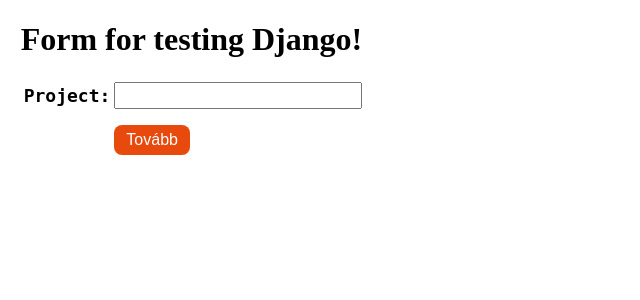
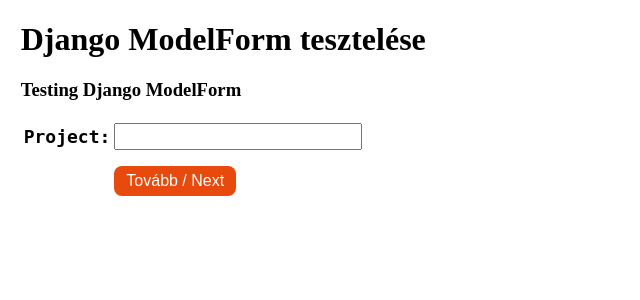
Before and after one commit to grbeno/django-form-example, a Django app: page /form/ in a window 1280 px wide. Shown: the part 84-384 px from the top of the page, without its empty margins (0-640 px from the left). Run offline with Django 3.2, Linux system fonts and the light colour scheme.

Commit message:
deployModelFormTesting

```diff
--- a/templates/base.html
+++ b/templates/base.html
@@ -17,7 +17,7 @@
 	font-size: 20px;
 	color: #2F4F4F;
 }
-h1 {
+h1, h3 {
 	padding-left: 1%;
 }
 input[type=text],input[type=number] {
--- a/templates/form.html
+++ b/templates/form.html
@@ -1,24 +1,25 @@
 {% extends 'base.html' %}
 {% block content %}
-<h1>Form for testing Django!</h1>
+<h1>Django ModelForm tesztelése</h1>
+<h3>Testing Django ModelForm</h3>
 
 <form action = '/results/' method = "post">
 	<div id="form1">{% csrf_token %}
 		<table>
 			{{form1.as_table}}
-			<tr><th></th><td><input type="submit" name="f1" value="Tovább" onclick="displayForm();"></td></tr>
+			<tr><th></th><td><input type="submit" name="f1" value="Tovább / Next" onclick="displayForm();"></td></tr>
 		</table>
 	</div>
 	<div id="form2">{% csrf_token %}
 		<table>
 			{{form2.as_table}}
-			<tr><th></th><td><input type="submit" name="f2" value="Tovább" onclick="displayForm();"></td></tr>
+			<tr><th></th><td><input type="submit" name="f2" value="Tovább / Next" onclick="displayForm();"></td></tr>
 		</table>
 	</div>
 	<div id="form3">{% csrf_token %}
 		<table>
 			{{form3.as_table}}
-			<tr><th></th><td><input type="submit" name="f3" value="Tovább" onclick="displayForm();"></td></tr>
+			<tr><th></th><td><input type="submit" name="f3" value="Eredmények / Results" onclick="displayForm();"></td></tr>
 		</table>
 	</div>
 </form>
@@ -56,7 +57,7 @@
 		var nextForm = actlForm.slice(0,-1) + String(parseInt(actlForm.substr(actlForm.length-1))+1);
 
 		if (checkInput(div) != 0)
-			return alert(" Az űrlapot ki kell tölteni! ");
+			return alert("Figyelem: űres mező! / Warning: empty field! ");
 		else {
 			var disapp = document.getElementById(actlForm);
 			disapp.style.display = "none";
--- a/templates/results.html
+++ b/templates/results.html
@@ -1,6 +1,7 @@
 {% extends 'base.html' %}
 {% block content %}
-<h1>This is the table of form data!</h1>
+<h1>Űrlap adatok táblázata</h1>
+<h3>Table of form data!</h3>
 <table id="res">
 <tr>
     <th>Project name</th>
@@ -30,7 +31,7 @@
 </tr>
 <tr>
     <td colspan=5></td>
-    <td><a class="mybutton" href="{% url 'next_data'%}">Next</a></td>
+    <td><a class="mybutton" href="{% url 'next_data'%}">New Data</a></td>
     <td><a class="mybutton" href="{% url 'clear_data'%}">New Project</a></td>
 </tr>
 </table>
```
Also changed, not shown: config/settings.py (+8 -15 lines), db.sqlite3.
